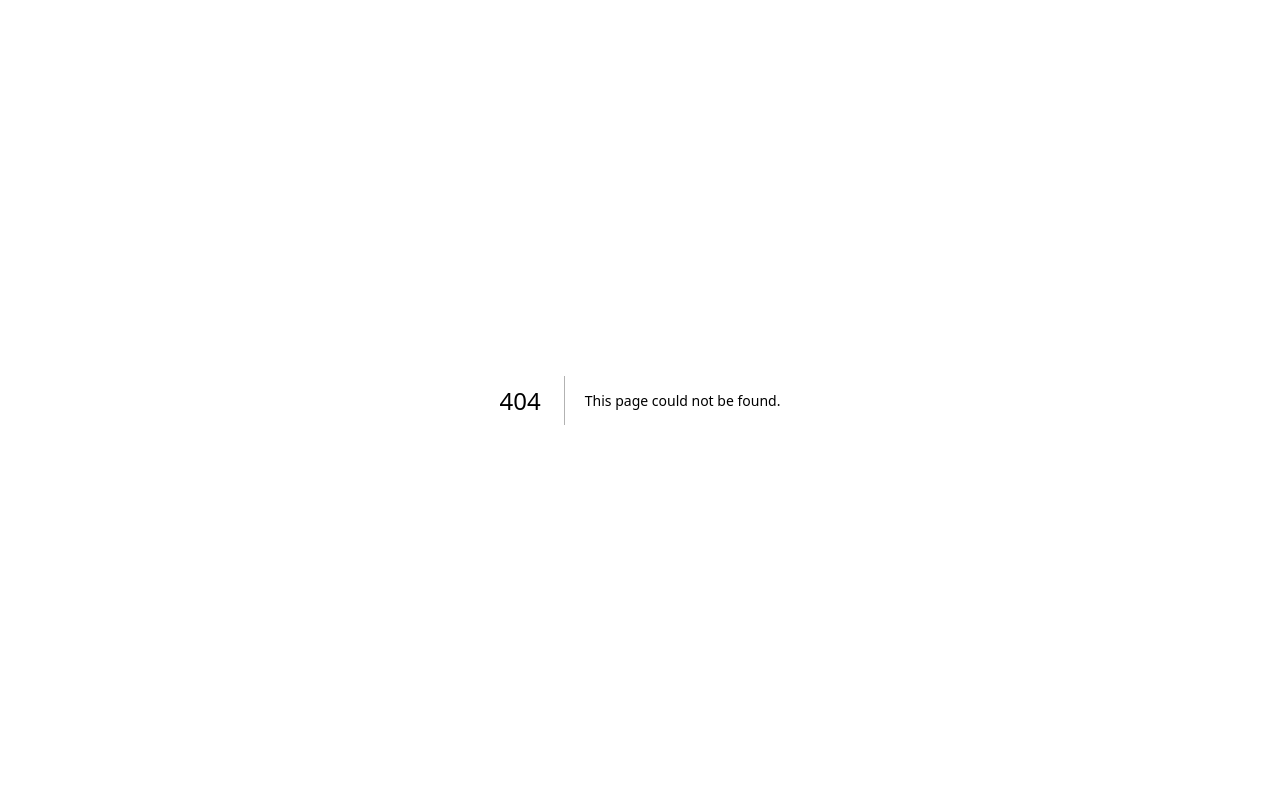
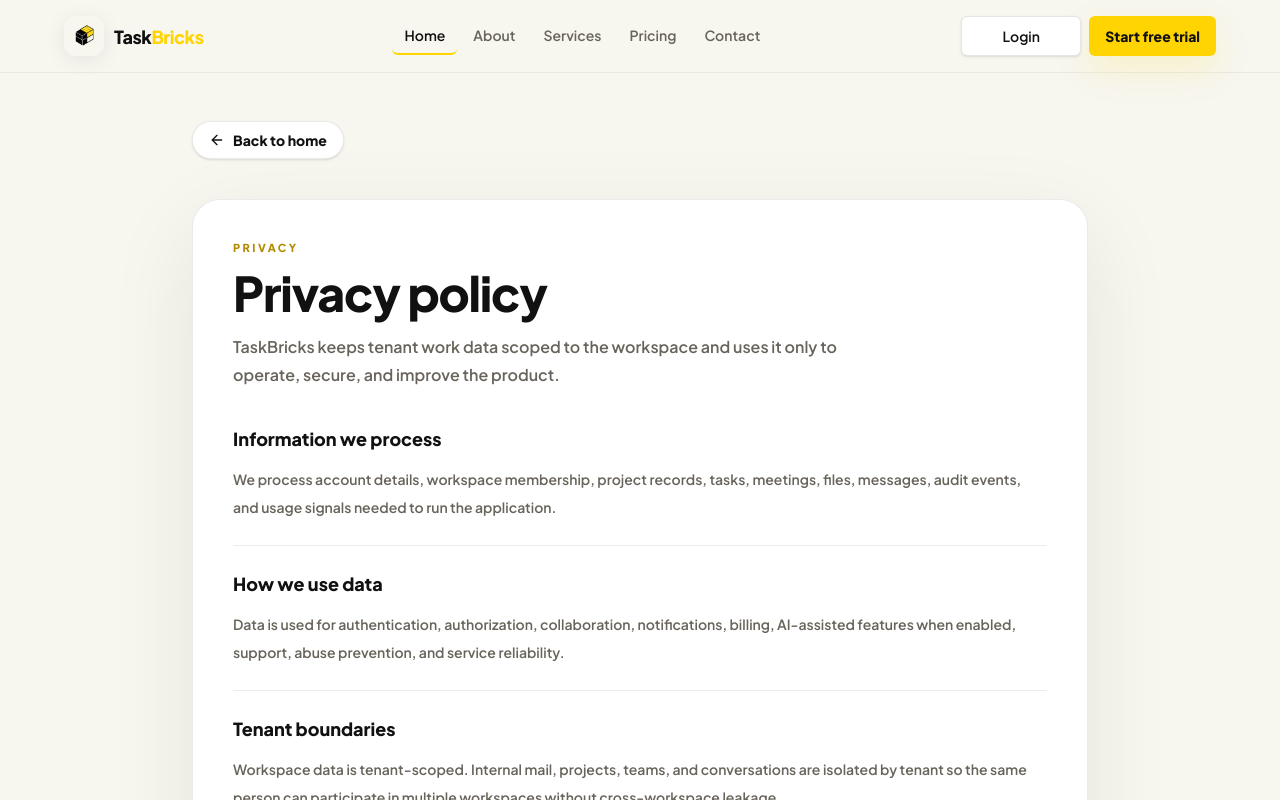
Before and after one commit to KRISSBAJO/taskBrick_fe, a Next.js app: page /privacy in a window 1280 px wide. Before the commit this address had no page. Shown: the top 800 px of the page. Built offline with nearby package versions, Linux system fonts and the light colour scheme; no server answers.

Commit message:
Wire landing footer links

```diff
--- a/src/app/(workspace)/team/page.tsx
+++ b/src/app/(workspace)/team/page.tsx
@@ -1233,11 +1233,11 @@ function TenantUsersPanel({
                           Reactivate invite
                         </button>
                       ) : null}
-                      <span className="text-[11px] font-semibold text-ink-soft">
-                        {invitePending
-                          ? "Sends a fresh link using the configured production frontend."
-                          : "Creates a new pending invite for this canceled user."}
-                      </span>
+                      {inviteCancelled ? (
+                        <span className="text-[11px] font-semibold text-ink-soft">
+                          Creates a new pending invite for this canceled user.
+                        </span>
+                      ) : null}
                     </div>
                   ) : null}
 
--- /dev/null
+++ b/src/app/cookies/page.tsx
@@ -0,0 +1,35 @@
+import type { Metadata } from "next";
+import { LegalPageShell } from "@/components/landing/LegalPageShell";
+
+export const metadata: Metadata = {
+  title: "Cookies | TaskBricks",
+  description: "How TaskBricks uses cookies and local browser storage.",
+};
+
+export default function CookiesPage() {
+  return (
+    <LegalPageShell
+      eyebrow="Cookies"
+      title="Cookie notice"
+      description="TaskBricks uses cookies and browser storage to keep sessions secure and make the workspace experience reliable."
+      sections={[
+        {
+          title: "Essential cookies",
+          body: "Essential cookies support login, refresh sessions, workspace routing, CSRF protection, and trusted-device flows. These are required for core product functionality.",
+        },
+        {
+          title: "Preference storage",
+          body: "We may store interface preferences such as selected workspace, theme, filters, and dismissed notices so the application behaves consistently between visits.",
+        },
+        {
+          title: "Security signals",
+          body: "Cookies and storage may help detect suspicious sessions, protect accounts, and support audit trails for tenant and platform administrators.",
+        },
+        {
+          title: "Third-party services",
+          body: "Payment, analytics, AI, upload, and authentication providers may set their own cookies when those integrations are used or embedded in the application.",
+        },
+      ]}
+    />
+  );
+}
--- /dev/null
+++ b/src/app/privacy/page.tsx
@@ -0,0 +1,35 @@
+import type { Metadata } from "next";
+import { LegalPageShell } from "@/components/landing/LegalPageShell";
+
+export const metadata: Metadata = {
+  title: "Privacy | TaskBricks",
+  description: "How TaskBricks handles workspace, account, and operational data.",
+};
+
+export default function PrivacyPage() {
+  return (
+    <LegalPageShell
+      eyebrow="Privacy"
+      title="Privacy policy"
+      description="TaskBricks keeps tenant work data scoped to the workspace and uses it only to operate, secure, and improve the product."
+      sections={[
+        {
+          title: "Information we process",
+          body: "We process account details, workspace membership, project records, tasks, meetings, files, messages, audit events, and usage signals needed to run the application.",
+        },
+        {
+          title: "How we use data",
+          body: "Data is used for authentication, authorization, collaboration, notifications, billing, AI-assisted features when enabled, support, abuse prevention, and service reliability.",
+        },
+        {
+          title: "Tenant boundaries",
+          body: "Workspace data is tenant-scoped. Internal mail, projects, teams, and conversations are isolated by tenant so the same person can participate in multiple workspaces without cross-workspace leakage.",
+        },
+        {
+          title: "Security",
+          body: "TaskBricks uses role-based access controls, audit logs, signed upload intents, encrypted secrets, and session controls to reduce unauthorized access to workspace data.",
+        },
+      ]}
+    />
+  );
+}
--- /dev/null
+++ b/src/app/terms/page.tsx
@@ -0,0 +1,35 @@
+import type { Metadata } from "next";
+import { LegalPageShell } from "@/components/landing/LegalPageShell";
+
+export const metadata: Metadata = {
+  title: "Terms | TaskBricks",
+  description: "Terms for using the TaskBricks workspace platform.",
+};
+
+export default function TermsPage() {
+  return (
+    <LegalPageShell
+      eyebrow="Terms"
+      title="Terms of service"
+      description="These terms explain the basic responsibilities for using TaskBricks as a secure project and operations workspace."
+      sections={[
+        {
+          title: "Workspace responsibility",
+          body: "Tenant owners are responsible for inviting the right users, assigning roles, maintaining billing information, and configuring security settings appropriate for their organization.",
+        },
+        {
+          title: "Acceptable use",
+          body: "Users must not abuse the service, attempt unauthorized access, bypass tenant boundaries, upload unlawful content, or use automation in ways that degrade service reliability.",
+        },
+        {
+          title: "Availability",
+          body: "We work to keep TaskBricks available and reliable, but some features may depend on third-party providers such as email, storage, payments, AI, or authentication services.",
+        },
+        {
+          title: "Changes",
+          body: "We may update product capabilities, policies, or these terms as the platform evolves. Material changes should be communicated through the product or account channels.",
+        },
+      ]}
+    />
+  );
+}
--- a/src/components/landing/LandingFooter.tsx
+++ b/src/components/landing/LandingFooter.tsx
@@ -6,18 +6,18 @@ const footerColumns = [
   {
     title: "Product",
     links: [
-      ["Projects", "#services"],
-      ["Sprints", "#services"],
-      ["Meetings", "#services"],
-      ["AI actions", "#services"],
+      ["Projects", "/projects"],
+      ["Sprints", "/sprints"],
+      ["Meetings", "/meetings"],
+      ["AI actions", "/board/ai"],
     ],
   },
   {
     title: "Company",
     links: [
-      ["About", "#about"],
-      ["Pricing", "#pricing"],
-      ["Contact", "#contact"],
+      ["About", "/#about"],
+      ["Pricing", "/#pricing"],
+      ["Contact", "/#contact"],
       ["Dashboard", "/dashboard"],
     ],
   },
@@ -96,9 +96,9 @@ export function LandingFooter() {
           <div className="mt-10 flex flex-col gap-4 border-t border-white/10 pt-5 text-xs font-bold text-white/42 md:flex-row md:items-center md:justify-between">
             <p>&copy; 2026 TaskBricks. All rights reserved.</p>
             <div className="flex flex-wrap gap-x-5 gap-y-2">
-              <a href="#contact" className="transition hover:text-[#ffd400]">Privacy</a>
-              <a href="#contact" className="transition hover:text-[#ffd400]">Terms</a>
-              <a href="#contact" className="transition hover:text-[#ffd400]">Cookies</a>
+              <Link href="/privacy" className="transition hover:text-[#ffd400]">Privacy</Link>
+              <Link href="/terms" className="transition hover:text-[#ffd400]">Terms</Link>
+              <Link href="/cookies" className="transition hover:text-[#ffd400]">Cookies</Link>
             </div>
           </div>
         </div>
--- /dev/null
+++ b/src/components/landing/LegalPageShell.tsx
@@ -0,0 +1,59 @@
+import Link from "next/link";
+import { ArrowLeft } from "lucide-react";
+import { LandingFooter } from "./LandingFooter";
+import { LandingNav } from "./LandingNav";
+
+type LegalSection = {
+  title: string;
+  body: string;
+};
+
+type LegalPageShellProps = {
+  eyebrow: string;
+  title: string;
+  description: string;
+  sections: LegalSection[];
+};
+
+export function LegalPageShell({ eyebrow, title, description, sections }: LegalPageShellProps) {
+  return (
+    <main className="min-h-dvh bg-[#f7f6ef] text-[#111111]">
+      <LandingNav />
+      <section className="px-5 py-12 sm:px-8 lg:px-16">
+        <div className="mx-auto max-w-4xl">
+          <Link
+            href="/"
+            className="inline-flex items-center gap-2 rounded-full border border-black/[0.08] bg-white px-4 py-2 text-sm font-black text-[#111111] shadow-sm transition hover:border-[#ffd400]"
+          >
+            <ArrowLeft className="size-4" aria-hidden="true" />
+            Back to home
+          </Link>
+
+          <div className="mt-10 rounded-[28px] border border-black/[0.08] bg-white p-7 shadow-[0_28px_90px_rgba(17,17,17,0.08)] sm:p-10">
+            <p className="text-[11px] font-black uppercase tracking-[0.22em] text-[#b28b00]">
+              {eyebrow}
+            </p>
+            <h1 className="mt-3 max-w-3xl text-4xl font-black tracking-tight sm:text-5xl">
+              {title}
+            </h1>
+            <p className="mt-4 max-w-2xl text-base font-semibold leading-7 text-[#68645b]">
+              {description}
+            </p>
+
+            <div className="mt-9 divide-y divide-black/[0.08]">
+              {sections.map((section) => (
+                <section key={section.title} className="py-6 first:pt-0 last:pb-0">
+                  <h2 className="text-lg font-black">{section.title}</h2>
+                  <p className="mt-3 text-sm font-semibold leading-7 text-[#68645b]">
+                    {section.body}
+                  </p>
+                </section>
+              ))}
+            </div>
+          </div>
+        </div>
+      </section>
+      <LandingFooter />
+    </main>
+  );
+}
```
